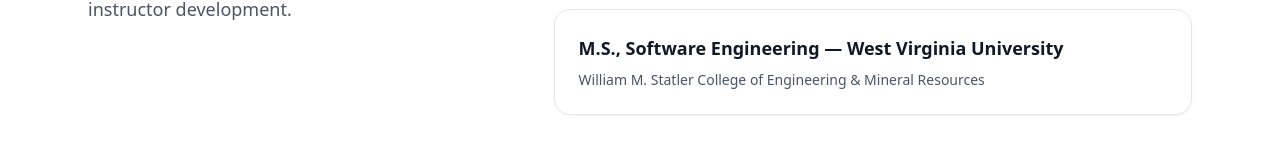
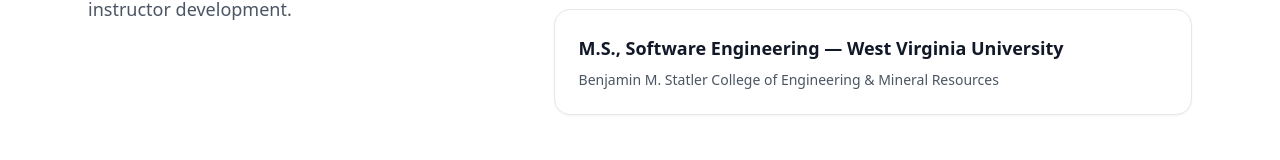
Before and after one commit to bcstryker/portfolio-site, a Next.js app: page / in a window 1280 px wide. Shown: the part 5635-5795 px from the top of the page. Built offline with nearby package versions, Linux system fonts and the light colour scheme.

Commit message:
benjamin... not william... sheesh.

```diff
--- a/content/profile.ts
+++ b/content/profile.ts
@@ -168,7 +168,7 @@
   },
   {
     school: "M.S., Software Engineering — West Virginia University",
-    detail: "William M. Statler College of Engineering & Mineral Resources",
+    detail: "Benjamin M. Statler College of Engineering & Mineral Resources",
   },
 ];
 
```
